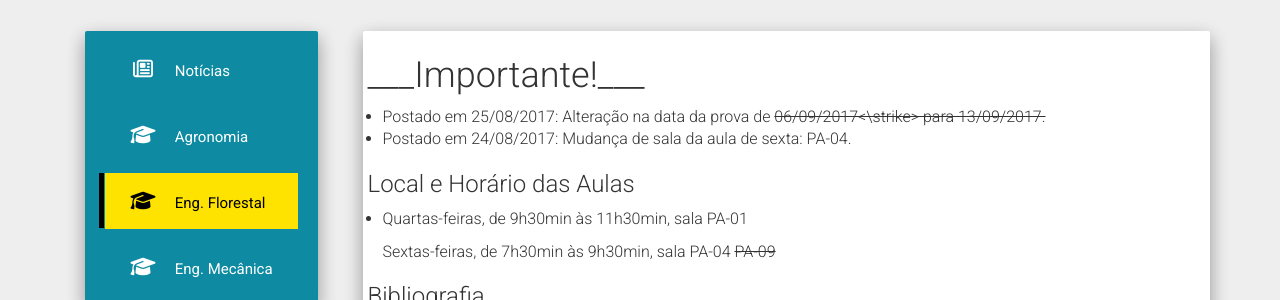
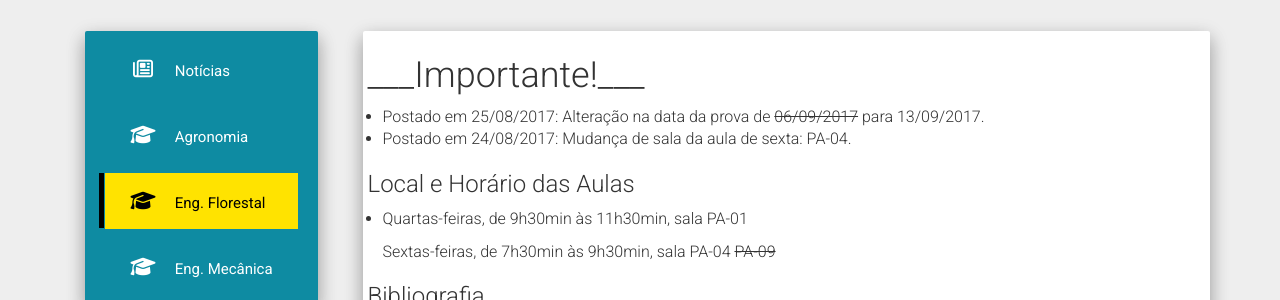
Before and after one commit to chunggnuhc/chunggnuhc.github.io, a Jekyll site: the page built from engFlor2sem2017.md, in a window 1280 px wide. Shown: the part 204-504 px from the top of the page. Built offline with Jekyll 4.4.1, drawn with Linux system fonts in a browser that asks for light colours; nearby versions of some CDN libraries.

Commit message:
Update engFlor2sem2017.md

```diff
--- a/engFlor2sem2017.md
+++ b/engFlor2sem2017.md
@@ -5,7 +5,7 @@ permalink: /engFlor2sem2017-Mat2/
 ---
 
 <h1>___Importante!___</h1>
-- Postado em 25/08/2017: Alteração na data da prova de <strike>06/09/2017<\strike> para 13/09/2017.
+- Postado em 25/08/2017: Alteração na data da prova de <strike>06/09/2017</strike> para 13/09/2017.
 - Postado em 24/08/2017: Mudança de sala da aula de sexta: PA-04.
 
 <h3>Local e Horário das Aulas</h3>
```
